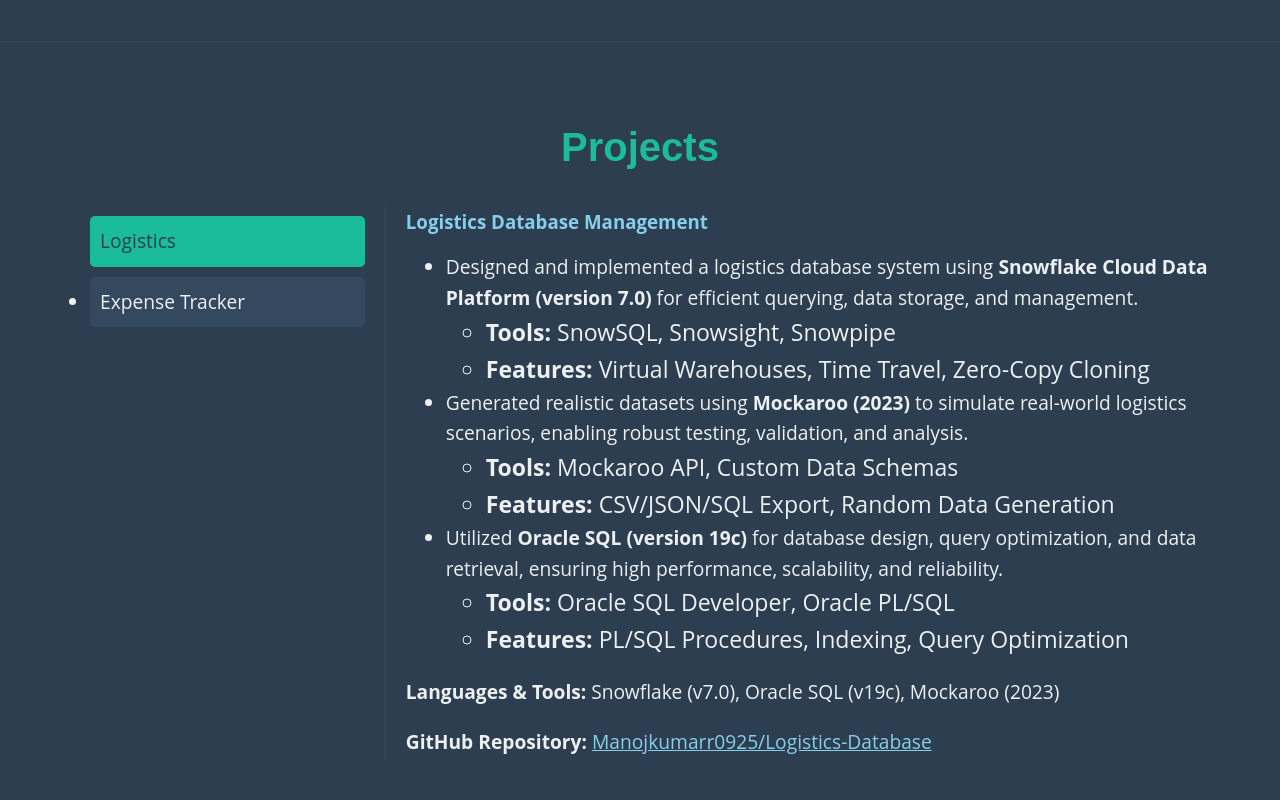
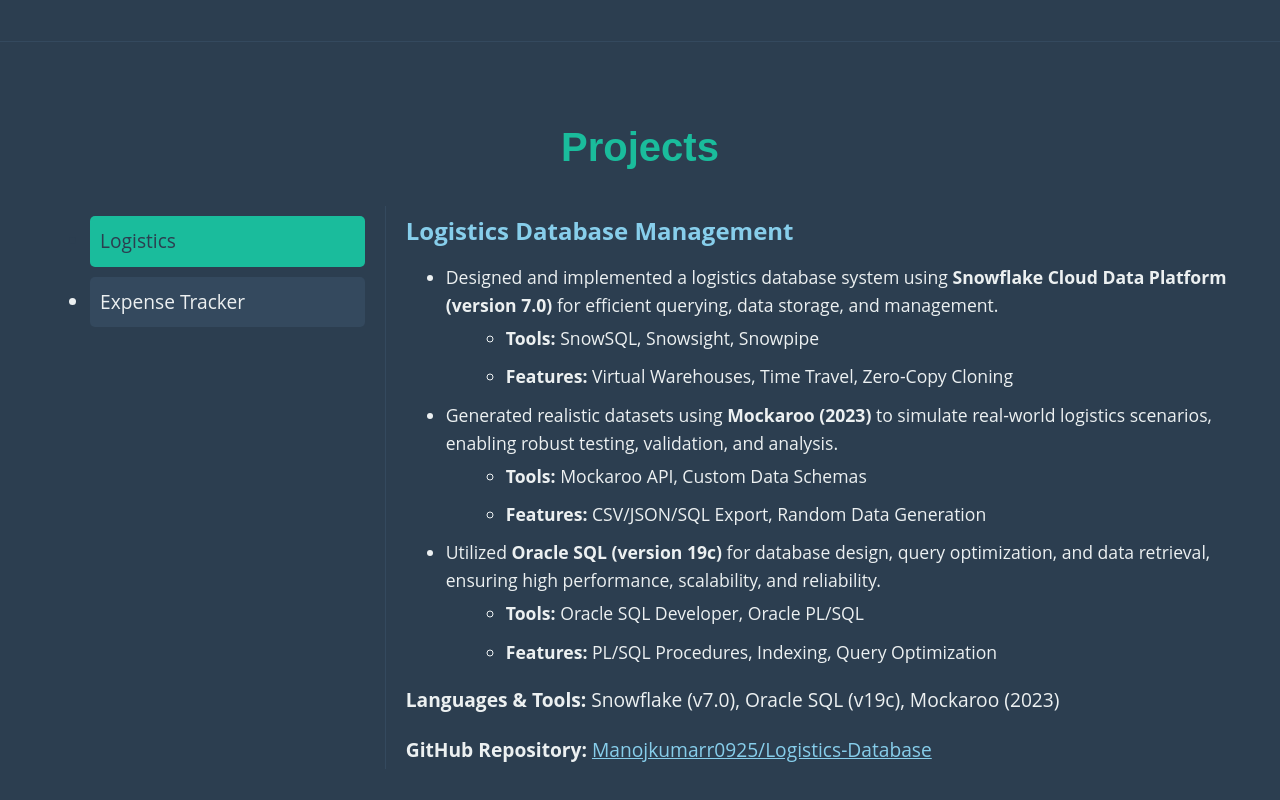
Before and after one commit to Manojkumarr0925/portfolio, a website: page index.html in a window 1280 px wide. Shown: the part 2611-3411 px from the top of the page. Drawn offline with Linux system fonts and the light colour scheme.

Commit message:
Update style.css

```diff
--- a/styles/style.css
+++ b/styles/style.css
@@ -234,12 +234,13 @@
 }
 
 #education p strong {
-    color: #87CEEB; /* Sky blue color for university names */
+    color: inherit; /* Inherit the default text color */
+    font-weight: bold; /* Ensure bold text remains bold */
 }
 
 /* Light theme adjustments for education section */
 body.light-theme #education p strong {
-    color: #1a73e8; /* A darker blue for university names in light theme */
+    color: inherit; /* Inherit the default text color */
 }
 
 .skyblue-link {
@@ -271,6 +272,28 @@
 #additional-info p {
     font-size: 1.2em; /* Standard text size */
     line-height: 1.6; /* Improve readability */
+}
+
+/* Projects Section - Align Font Sizes */
+#projects .tab-content ul li {
+    font-size: 1.1em; /* Match the standard text size */
+    line-height: 1.6; /* Improve readability */
+    margin-bottom: 10px; /* Add spacing between list items */
+}
+
+#projects .tab-content ul li ul {
+    margin-top: 5px; /* Add spacing for nested lists */
+}
+
+#projects .tab-content ul li ul li {
+    font-size: 1em; /* Slightly smaller for tools and features */
+    margin-left: 20px; /* Indent for sub-bullets */
+}
+
+#projects .tab-content h3 {
+    font-size: 1.5em; /* Match heading size with other sections */
+    margin-bottom: 15px; /* Add spacing below headings */
+    color: #87CEEB; /* Sky blue color for headers */
 }
 
 /* Additional Info Section */
```
